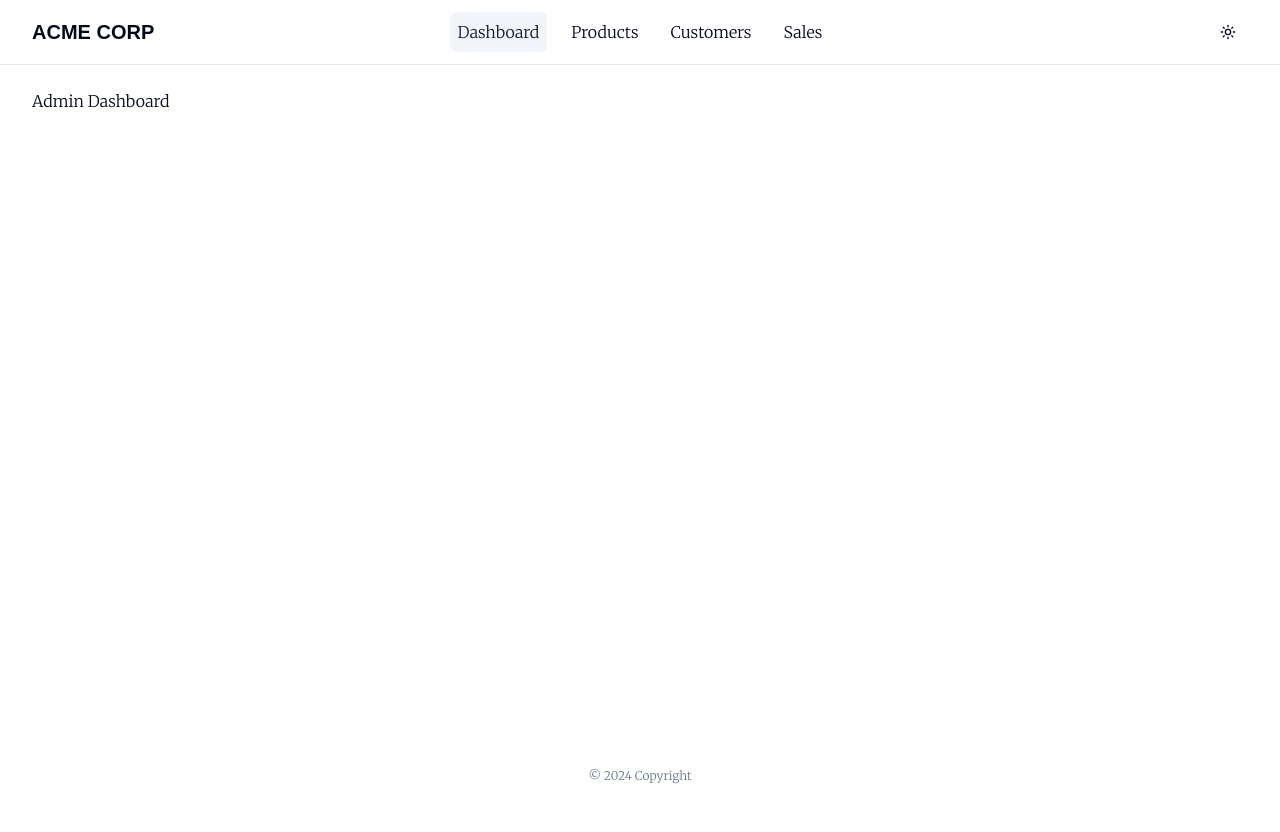
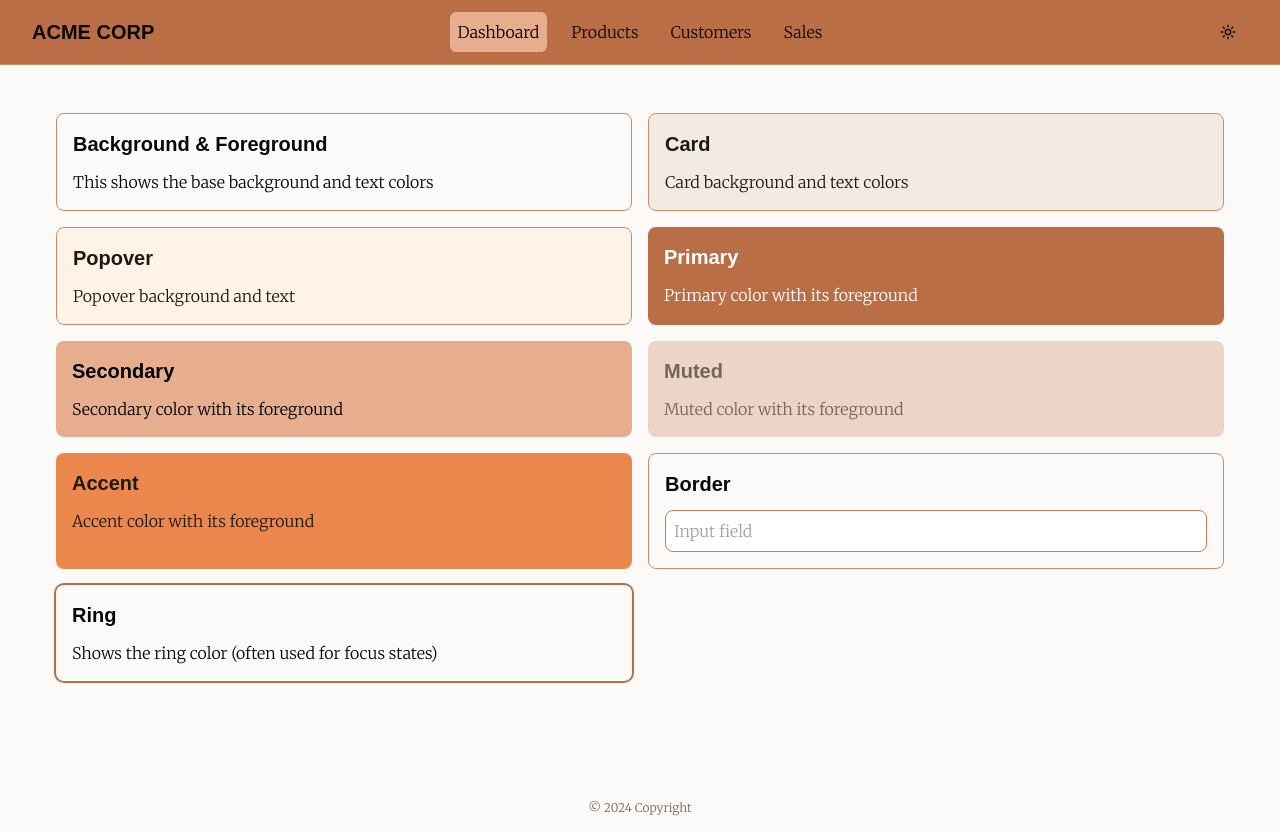
Before and after one commit to johnnywrightiv/ticketing-platform, a Next.js app: page /admin in a window 1280 px wide. Before the commit the page ends 800 px from the top, so only its background shows below. Built offline with nearby package versions, Linux system fonts and the light colour scheme; a web font is replaced by a local one.

Commit message:
theme improvements

```diff
--- a/src/app/admin/layout.tsx
+++ b/src/app/admin/layout.tsx
@@ -7,7 +7,7 @@ export default function AdminLayout({
   children: React.ReactNode;
 }>) {
   return (
-    <>
+    <div className="min-h-screen">
       <Navbar>
         <NavLink href="/admin">Dashboard</NavLink>
         <NavLink href="/admin/products">Products</NavLink>
@@ -15,6 +15,6 @@ export default function AdminLayout({
         <NavLink href="/admin/orders">Sales</NavLink>
       </Navbar>
       <div className="container my-6">{children}</div>
-    </>
+    </div>
   );
 }
--- a/src/app/admin/page.tsx
+++ b/src/app/admin/page.tsx
@@ -1,3 +1,65 @@
 export default function AdminDashboard() {
-  return <div>Admin Dashboard</div>;
+  return (
+    <div className="space-y-6 p-6">
+      <div className="grid grid-cols-2 gap-4">
+        {/* Background and Foreground */}
+        <div className="bg-background text-foreground border-border rounded-lg border p-4">
+          <h2 className="text-xl font-bold">Background & Foreground</h2>
+          <p>This shows the base background and text colors</p>
+        </div>
+
+        {/* Card */}
+        <div className="bg-card text-card-foreground border-border rounded-lg border p-4">
+          <h2 className="text-xl font-bold">Card</h2>
+          <p>Card background and text colors</p>
+        </div>
+
+        {/* Popover */}
+        <div className="bg-popover text-popover-foreground border-border rounded-lg border p-4">
+          <h2 className="text-xl font-bold">Popover</h2>
+          <p>Popover background and text</p>
+        </div>
+
+        {/* Primary */}
+        <div className="bg-primary text-primary-foreground rounded-lg p-4">
+          <h2 className="text-xl font-bold">Primary</h2>
+          <p>Primary color with its foreground</p>
+        </div>
+
+        {/* Secondary */}
+        <div className="bg-secondary text-secondary-foreground rounded-lg p-4">
+          <h2 className="text-xl font-bold">Secondary</h2>
+          <p>Secondary color with its foreground</p>
+        </div>
+
+        {/* Muted */}
+        <div className="bg-muted text-muted-foreground rounded-lg p-4">
+          <h2 className="text-xl font-bold">Muted</h2>
+          <p>Muted color with its foreground</p>
+        </div>
+
+        {/* Accent */}
+        <div className="bg-accent text-accent-foreground rounded-lg p-4">
+          <h2 className="text-xl font-bold">Accent</h2>
+          <p>Accent color with its foreground</p>
+        </div>
+
+        {/* Border and Input */}
+        <div className="border-border rounded-lg border p-4">
+          <h2 className="text-xl font-bold">Border</h2>
+          <input
+            type="text"
+            placeholder="Input field"
+            className="border-input w-full rounded-lg border p-2"
+          />
+        </div>
+
+        {/* Ring */}
+        <div className="ring-ring rounded-lg p-4 ring-2">
+          <h2 className="text-xl font-bold">Ring</h2>
+          <p>Shows the ring color (often used for focus states)</p>
+        </div>
+      </div>
+    </div>
+  );
 }
--- a/src/app/layout.tsx
+++ b/src/app/layout.tsx
@@ -40,7 +40,7 @@ export default function RootLayout({
         >
           <main>{children}</main>
         </ThemeProvider>
-        <footer className="text-muted-foreground container fixed bottom-0 mx-auto px-4 pb-4 text-center text-xs">
+        <footer className="text-muted-foreground container relative bottom-0 mx-auto px-4 pb-4 text-center text-xs">
           <p>&copy; {new Date().getFullYear()} Copyright</p>
         </footer>
       </body>
--- a/src/components/navbar.tsx
+++ b/src/components/navbar.tsx
@@ -31,7 +31,7 @@ const ThemeToggle = () => {
       size="icon"
       onClick={() => setTheme(theme === 'light' ? 'dark' : 'light')}
       aria-label="Toggle theme"
-      className="text-foreground"
+      className="hover:bg-secondary hover:text-secondary-foreground focus-visible:hover:bg-secondary focus-visible:hover:text-secondary-foreground rounded-md p-2 transition-colors"
     >
       {theme === 'light' ? (
         <MoonIcon className="h-5 w-5" />
@@ -60,10 +60,10 @@ export default function Navbar({ children }: { children: React.ReactNode }) {
 
   return (
     <nav className="bg-background text-foreground top-0 z-50 w-full border-b backdrop-blur-sm">
-      <div className="container mx-auto grid h-16 grid-cols-2 items-center md:grid-cols-3">
+      <div className="bg-primary container mx-auto grid h-16 grid-cols-2 items-center md:grid-cols-3">
         <Link
           href="/"
-          className="font-heading text-foreground hover:text-primary text-xl font-bold transition-colors"
+          className="font-heading text-foreground text-xl font-bold transition-colors"
         >
           ACME CORP
         </Link>
@@ -79,7 +79,11 @@ export default function Navbar({ children }: { children: React.ReactNode }) {
           {/* Mobile Menu Trigger */}
           <Sheet open={isSheetOpen} onOpenChange={setIsSheetOpen}>
             <SheetTrigger asChild className="md:hidden">
-              <Button variant="ghost" size="icon" className="text-foreground">
+              <Button
+                variant="ghost"
+                size="icon"
+                className="hover:bg-secondary hover:text-secondary-foreground focus-visible:hover:bg-secondary focus-visible:hover:text-secondary-foreground rounded-md p-2 transition-colors"
+              >
                 <Menu className="h-6 w-6" />
               </Button>
             </SheetTrigger>
@@ -87,13 +91,13 @@ export default function Navbar({ children }: { children: React.ReactNode }) {
             {/* Mobile Navigation Sheet */}
             <SheetContent
               side="right"
-              className="w-full max-w-full sm:max-w-sm"
+              className="flex w-full max-w-full items-center justify-center text-center text-5xl font-semibold sm:max-w-sm"
             >
               <SheetTitle className="sr-only">Navigation</SheetTitle>
               <SheetDescription className="sr-only">
                 Mobile Navigation
               </SheetDescription>
-              <div className="flex flex-col justify-center gap-6 pt-10">
+              <div className="flex flex-col justify-center gap-16 pt-10">
                 {React.Children.map(children, (child) =>
                   React.cloneElement(child as React.ReactElement, {
                     onClick: () => setIsSheetOpen(false),
--- a/src/styles/globals.css
+++ b/src/styles/globals.css
@@ -5,23 +5,23 @@
 @layer base {
   /* Orange - Light Mode */
   :root {
-    --background: 0 0% 100%;
-    --foreground: 222.2 84% 4.9%;
-    --card: 0 0% 100%;
-    --card-foreground: 222.2 84% 4.9%;
-    --popover: 0 0% 100%;
-    --popover-foreground: 222.2 84% 4.9%;
-    --primary: 222.2 47.4% 11.2%;
-    --primary-foreground: 210 40% 98%;
-    --secondary: 210 40% 96.1%;
-    --secondary-foreground: 222.2 47.4% 11.2%;
-    --muted: 210 40% 96.1%;
-    --muted-foreground: 215.4 16.3% 46.9%;
-    --accent: 210 40% 96.1%;
-    --accent-foreground: 222.2 47.4% 11.2%;
-    --border: 214.3 31.8% 91.4%;
-    --input: 214.3 31.8% 91.4%;
-    --ring: 222.2 84% 4.9%;
+    --background: 30 40% 98%;
+    --foreground: 30 13% 3%;
+    --card: 30 40% 92%;
+    --card-foreground: 30 13% 10%;
+    --popover: 30 100% 95%;
+    --popover-foreground: 30 13% 10%;
+    --primary: 21 46% 50%;
+    --primary-foreground: 0 0% 100%;
+    --secondary: 22 64% 73%;
+    --secondary-foreground: 0 0% 0%;
+    --muted: 22 50% 85%;
+    --muted-foreground: 30 13% 40%;
+    --accent: 22 80% 61%;
+    --accent-foreground: 30 13% 10%;
+    --border: 22 50% 60%;
+    --input: 22 50% 55%;
+    --ring: 21 46% 50%;
     --radius: 0.5rem;
 
     --chart-1: 12 76% 61%;
@@ -40,23 +40,23 @@
 
   /* Orange - Dark Mode */
   .dark {
-    --background: 222.2 84% 4.9%;
-    --foreground: 210 40% 98%;
-    --card: 222.2 84% 4.9%;
-    --card-foreground: 210 40% 98%;
-    --popover: 222.2 84% 4.9%;
-    --popover-foreground: 210 40% 98%;
-    --primary: 210 40% 98%;
-    --primary-foreground: 222.2 47.4% 11.2%;
-    --secondary: 217.2 32.6% 17.5%;
-    --secondary-foreground: 210 40% 98%;
-    --muted: 217.2 32.6% 17.5%;
-    --muted-foreground: 215 20.2% 65.1%;
-    --accent: 217.2 32.6% 17.5%;
-    --accent-foreground: 210 40% 98%;
-    --border: 217.2 32.6% 17.5%;
-    --input: 217.2 32.6% 17.5%;
-    --ring: 212.7 26.8% 83.9%;
+    --background: 30 40% 2%;
+    --foreground: 30 12% 97%;
+    --card: 30 40% 12%;
+    --card-foreground: 30 12% 90%;
+    --popover: 30 20% 15%;
+    --popover-foreground: 30 12% 90%;
+    --primary: 21 46% 50%;
+    --primary-foreground: 0 0% 100%;
+    --secondary: 22 64% 27%;
+    --secondary-foreground: 0 0% 100%;
+    --muted: 22 50% 25%;
+    --muted-foreground: 30 12% 60%;
+    --accent: 22 80% 39%;
+    --accent-foreground: 30 12% 90%;
+    --border: 22 50% 55%;
+    --input: 22 50% 50%;
+    --ring: 21 46% 50%;
     --radius: 0.5rem;
 
     --chart-1: 220 70% 50%;
```
